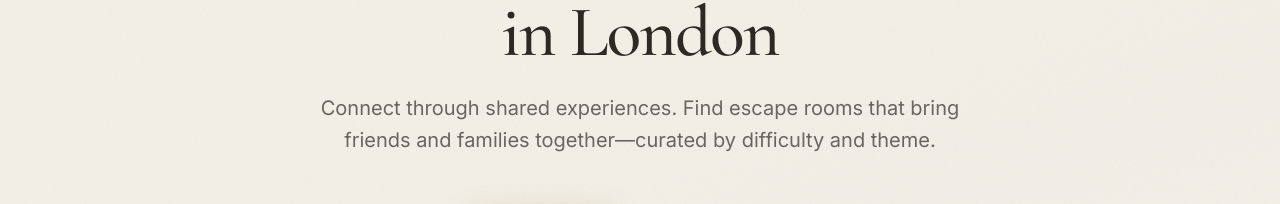
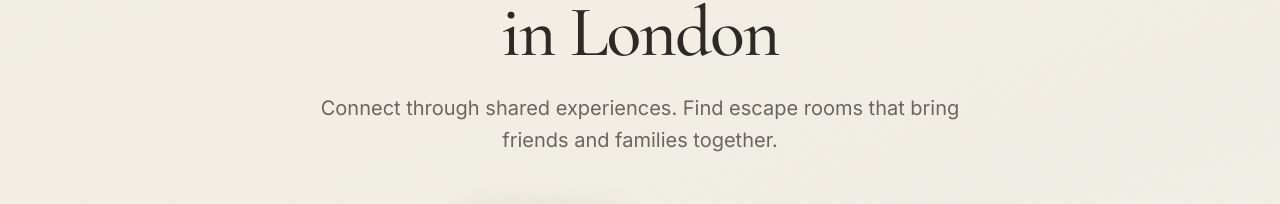
Before and after one commit to sobala/escape-rooms-project, a Next.js app in the folder frontend/: page / in a window 1280 px wide. Shown: the part 271-475 px from the top of the page. Built offline with nearby package versions, Linux system fonts and the light colour scheme; no server answers.

Commit message:
Fix hero text

```diff
--- a/frontend/app/page.tsx
+++ b/frontend/app/page.tsx
@@ -98,7 +98,7 @@
           <p
             className="animate-hero-2 mt-6 max-w-2xl mx-auto text-lg leading-relaxed sm:text-xl text-[var(--warm-gray)]"
           >
-            Connect through shared experiences. Find escape rooms that bring friends and families together—curated by difficulty and theme.
+            Connect through shared experiences. Find escape rooms that bring friends and families together.
           </p>
           <div className="animate-hero-3 mt-12 flex flex-col items-center justify-center gap-4 sm:flex-row">
             <Link
```
